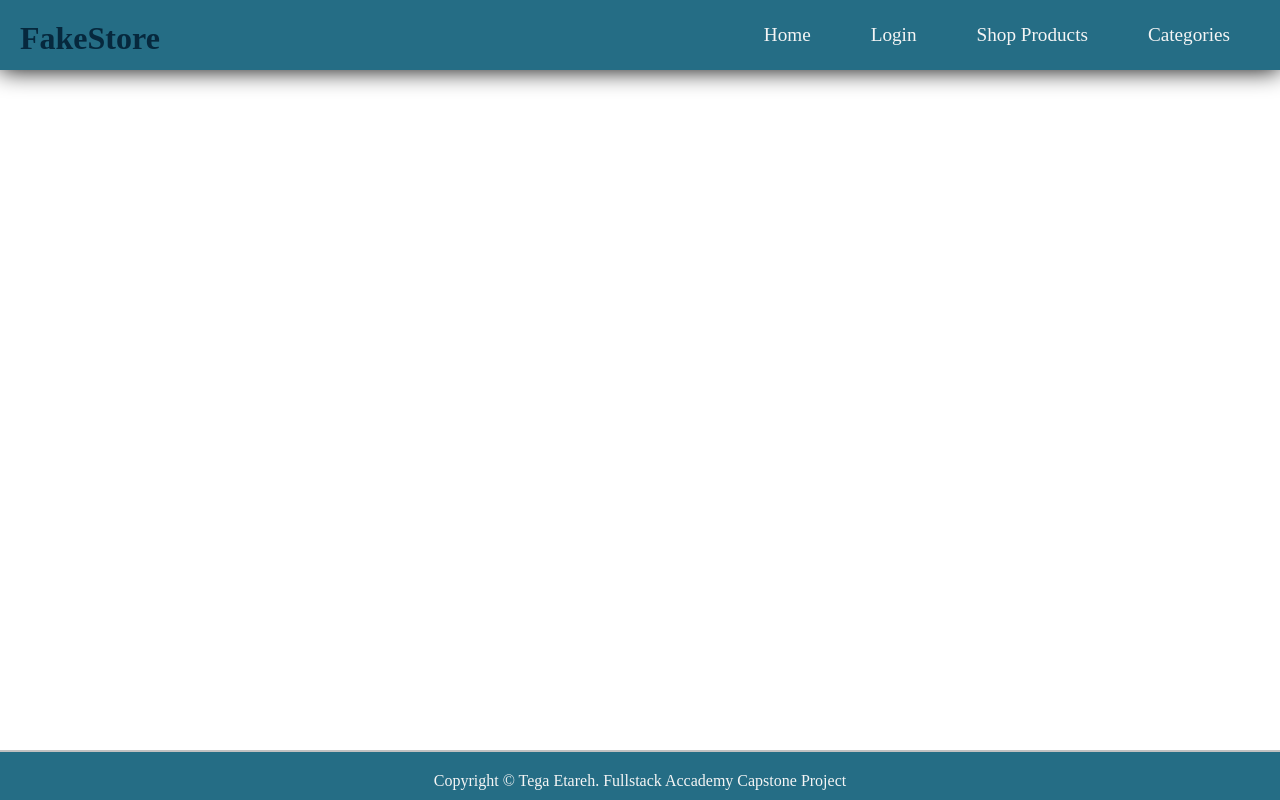
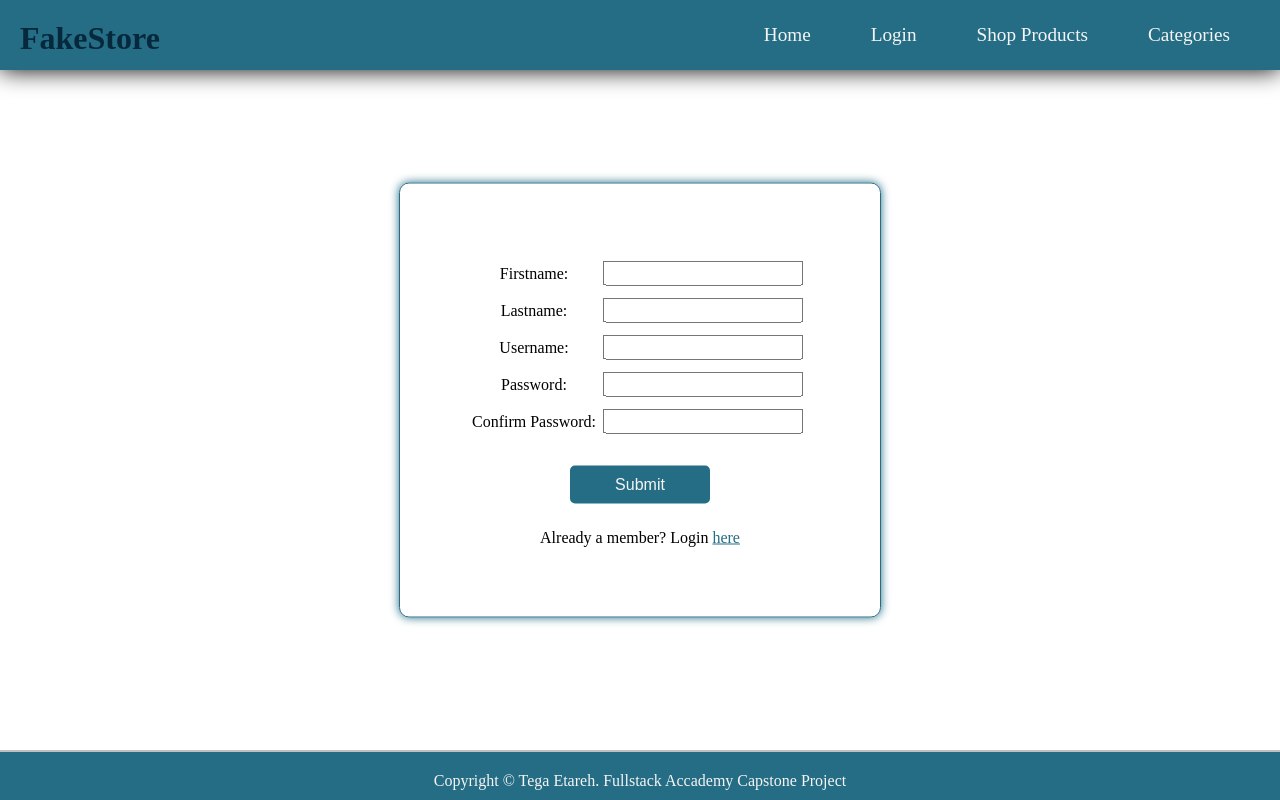
Before and after one commit to tegaetareh/FSA-Capstone-Project, a React (Vite) app: page /register in a window 1280 px wide. Built offline with nearby package versions, Linux system fonts and the light colour scheme; a web font is replaced by a local one.

Commit message:
Feature/Designed and styled register page

```diff
--- a/src/API/APIFunctions.js
+++ b/src/API/APIFunctions.js
@@ -80,3 +80,36 @@ export async function loginFunction(username, password, setError) {
 
   }
 }
+
+//Add new user
+export async function addNewUser() {
+  fetch('https://fakestoreapi.com/users', {
+    method: "POST",
+    body: JSON.stringify(
+      {
+        email: 'John@gmail.com',
+        username: 'johnd',
+        password: 'm38rmF$',
+        name: {
+          firstname: 'John',
+          lastname: 'Doe'
+        },
+        address: {
+          city: 'kilcoole',
+          street: '7835 new road',
+          number: 3,
+          zipcode: '12926-3874',
+          geolocation: {
+            lat: '-37.3159',
+            long: '81.1496'
+          }
+        },
+        phone: '1-570-236-7033'
+      }
+    )
+  })
+    .then(res => res.json())
+    .then(json => console.log(json))
+
+
+}
--- a/src/App.jsx
+++ b/src/App.jsx
@@ -7,6 +7,7 @@ import Login from "./Pages/Login"
 import Navbar from "./components/Navbar"
 import Footer from "./components/footer"
 import Cart from "./Pages/Cart"
+import Register from "./Pages/register"
 function App() {
   const [token, setToken] = useState(localStorage.getItem('Token'))
   // const [cart, setCart] = useState([]);
@@ -26,6 +27,7 @@ function App() {
         <Route path="/" element={<Products cart={cart} setCart={setCart}  />} />
         <Route path="/products" element={<Products cart={cart} setCart={setCart}  />} />
         <Route path="/login" element={<Login token={token} setToken={setToken}/>} />
+        <Route path="/register" element={<Register token={token} />} />
         <Route path='/products/:id' element={<SingleProduct cart={cart} setCart={setCart}  />} />
         <Route path="/cart" element={<Cart token={token} cart={cart} setCart={setCart}/>} />
       </Routes>
--- a/src/Pages/Cart.jsx
+++ b/src/Pages/Cart.jsx
@@ -15,6 +15,7 @@ export default function Cart({ token, cart, setCart }) {
     function handleQty(e, item) {
         console.log(e.target.value)
         console.log (item)
+        item.quantity = parseInt(e.target.value)
 
 
 
--- a/src/Pages/Login.jsx
+++ b/src/Pages/Login.jsx
@@ -1,5 +1,5 @@
 import { useState, useEffect } from "react"
-import { useNavigate } from "react-router-dom";
+import { useNavigate, Link} from "react-router-dom";
 import { loginFunction } from "../API/APIFunctions";
 export default function Login({ token, setToken }) {
     const [username, setUsername] = useState("");
@@ -97,7 +97,10 @@ export default function Login({ token, setToken }) {
                         Password:
                         <input type="password" value={password} onChange={(e) => setPassword(e.target.value)} /> <br />
 
-                        <div className="loginFooter"><button className="btn">Submit</button> Forgot password?</div>
+                        <div className="loginFooter"><button className="btn">Submit</button> Forgot password?
+
+                        </div>
+                        <br /><br /> <p>Not a member? Register <Link className="link" to={`../register`}>here</Link> </p>
                     </form>
 
 
--- a/src/Pages/register.jsx
+++ b/src/Pages/register.jsx
@@ -0,0 +1,120 @@
+import { useState, useEffect } from "react"
+import { useNavigate, Link } from "react-router-dom";
+import { loginFunction } from "../API/APIFunctions";
+export default function Register({ token }) {
+    const [username, setUsername] = useState("");
+    const [password, setPassword] = useState("");
+    const [error, setError] = useState(null);
+    const navigate = useNavigate();
+
+
+    function navigateToLogin() {
+        // 👇️ navigate to /
+
+        navigate('/login');
+
+    };
+    async function handleSubmit(event) {
+        event.preventDefault();
+        const result = await loginFunction(username, password, setError)
+        console.log("result is", result)
+
+
+        setUsername('')
+        setPassword('')
+        if (result) { navigateToLogin(); }
+
+
+
+
+
+
+    }
+
+
+
+    return (
+
+        <>
+            <div className="login">
+
+
+
+                {/* {successMessage && <p className="success"> {successMessage}</p>} */}
+                {error && <p className='error'>{error}</p>}
+                <form onSubmit={handleSubmit}>
+                    <table>
+
+                        <tbody>
+
+                            <tr>
+                                <td>
+                                    Firstname:
+                                </td>
+                                <td>
+                                    <input value={username} onChange={(e) => setUsername(e.target.value)} /> <br />
+                                </td>
+                            </tr>
+                            <tr>
+                                <td>
+                                    Lastname:
+                                </td>
+                                <td>
+                                    <input value={username} onChange={(e) => setUsername(e.target.value)} /> <br />
+                                </td>
+                            </tr>
+                            <tr>
+                                <td>
+                                    Username:
+                                </td>
+                                <td>
+                                    <input value={username} onChange={(e) => setUsername(e.target.value)} /> <br />
+                                </td>
+                            </tr>
+                            <tr>
+                                <td>
+                                    Password:
+                                </td>
+                                <td>
+                                    <input type="password" value={password} onChange={(e) => setPassword(e.target.value)} /> <br />
+                                </td>
+                            </tr>
+                            <tr>
+                                <td>
+                                    Confirm Password:
+                                </td>
+                                <td>
+                                    <input type="password" value={password} onChange={(e) => setPassword(e.target.value)} /> <br />
+                                </td>
+                            </tr>
+                        </tbody>
+
+                    </table>
+                    {/* Firstname:
+                    <input value={username} onChange={(e) => setUsername(e.target.value)} /> <br />
+                    Lastname:
+                    <input value={username} onChange={(e) => setUsername(e.target.value)} /> <br />
+
+                    Username:
+                    <input value={username} onChange={(e) => setUsername(e.target.value)} /> <br />
+
+                    Password:
+                    <input type="password" value={password} onChange={(e) => setPassword(e.target.value)} /> <br />
+                    <p>Confirm Password:
+                        <input value={username} onChange={(e) => setUsername(e.target.value)} /> <br /></p> */}
+
+                    <div className="registerFooter"><button className="btn">Submit</button>
+
+                    </div>
+                    Already a member? Login <Link className="link" to={`../login`}>here</Link>
+
+                </form>
+
+
+            </div>
+        </>
+
+
+    )
+
+}
--- a/src/style.css
+++ b/src/style.css
@@ -89,8 +89,13 @@ ul {
     border: 1px solid #256D85;
     border-radius: 10px;
     text-align: center;
-    padding: 50px;
+    padding: 70px;
     box-shadow: 0 0 10px 0 #256D85;
+}
+
+.login .link {
+    color: #256d85;
+    text-decoration: underline;
 }
 
 .login input {
@@ -106,6 +111,10 @@ ul {
     align-content: center;
     align-items: center;
     margin-top: 15px;
+}
+.registerFooter {
+    text-align: center;
+    margin: 20px;;
 }
 
 
```
Lines whose indentation alone changed are shown as unchanged.
